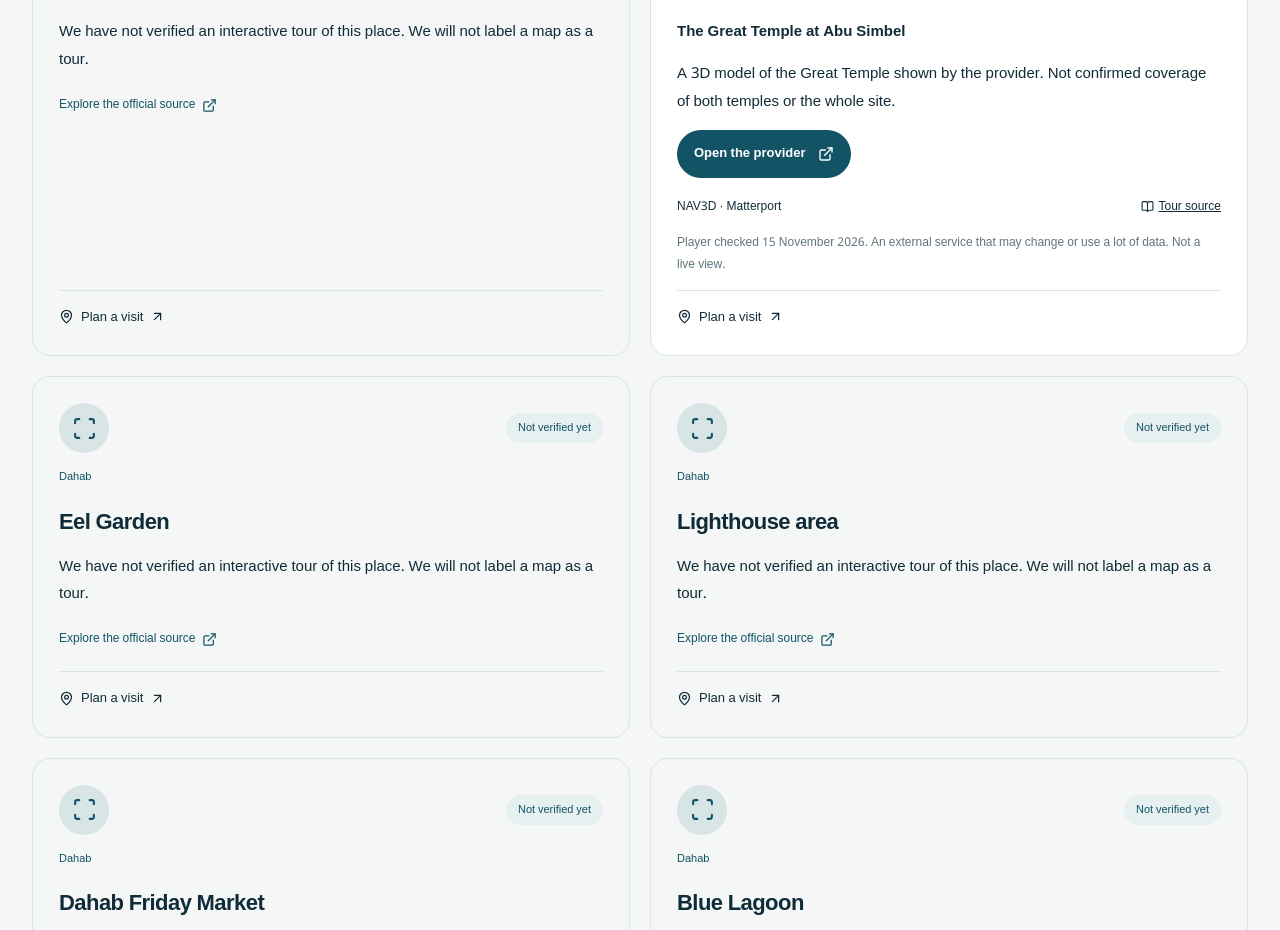
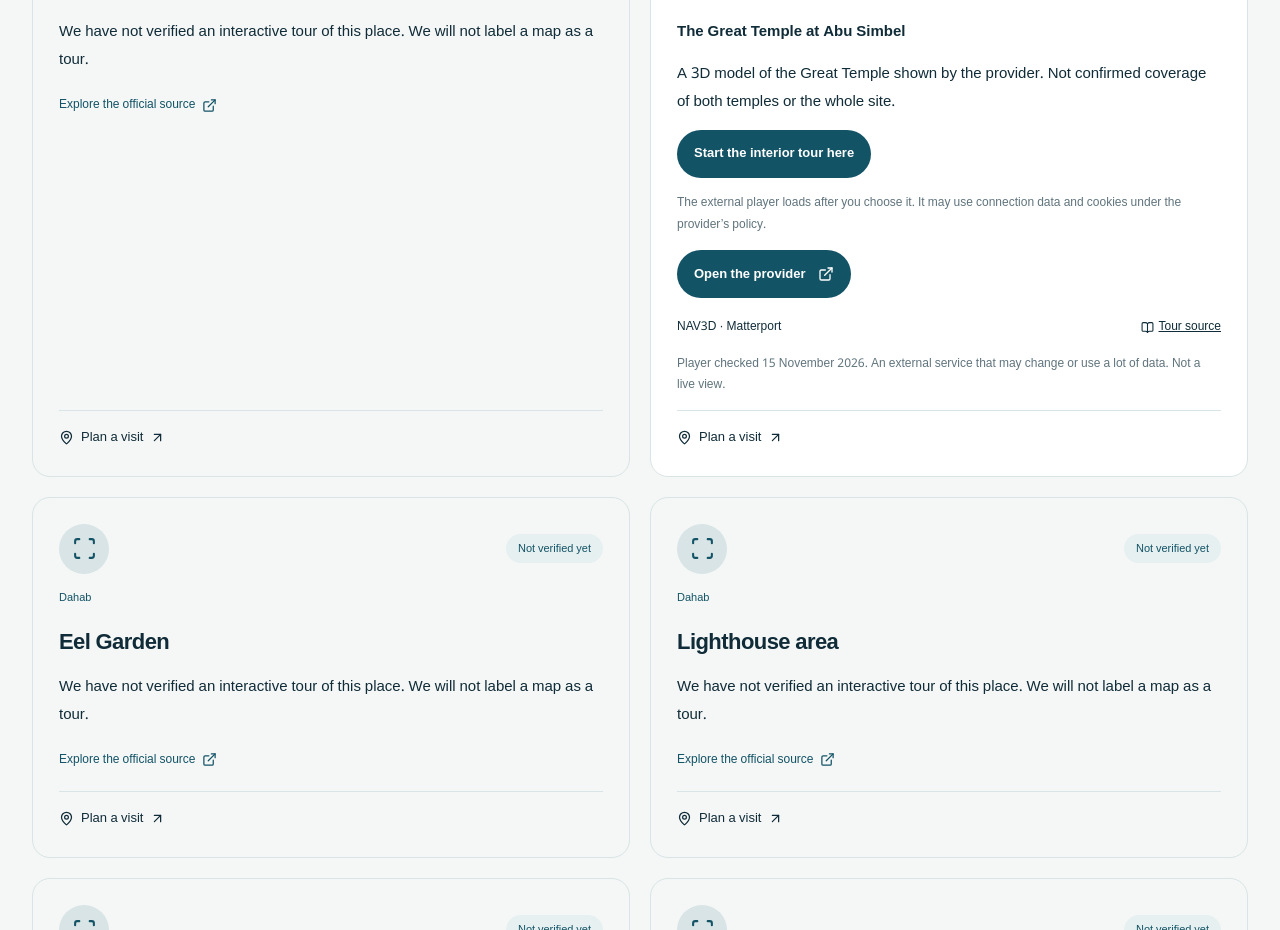
Before and after one commit to alhinawi/egypt-travel-guide, a Next.js app: page /en/virtual-tours/ in a window 1280 px wide. Shown: the part 4760-5690 px from the top of the page. Built offline with nearby package versions, Linux system fonts and the light colour scheme; no server answers.

Commit message:
Add opt-in Abu Simbel interior embed and media readiness ledger

```diff
--- /dev/null
+++ b/src/lib/media-status.ts
@@ -0,0 +1,3 @@
+import{places}from'./data';import{placePhotos}from'./photos';import tours from'./tours.json';
+export const mediaStatus=places.map(p=>{const tour=tours.find(t=>t.placeId===p.id);const photo=!!placePhotos[p.id];const interiorEmbed=!!(tour&&'embedUrl'in tour&&tour.embedUrl&&'interiorVerified'in tour&&tour.interiorVerified);return{id:p.id,photo,interiorEmbed,state:photo&&interiorEmbed?'qualifies':'pending'}});
+// Existing entries remain visible while being upgraded. New places must qualify before publication.
--- a/src/lib/tours.json
+++ b/src/lib/tours.json
@@ -42,7 +42,9 @@
       "en": "A 3D model of the Great Temple shown by the provider. Not confirmed coverage of both temples or the whole site."
     },
     "url": "https://my.matterport.com/show/?m=sgMWWDvdKsV",
-    "source": "https://nav-3d.com/project/abu-simbel-temple/"
+    "source": "https://egymonuments.gov.eg/news/virtual-tour-for-abu-simbel-temple/",
+    "embedUrl": "https://my.matterport.com/show/?m=sgMWWDvdKsV&play=1",
+    "interiorVerified": true
   },
   {
     "placeId": "egyptian-museum",
```
Also changed, not shown: src/components/info-pages.tsx (+1 -1 lines), src/components/virtual-tours.tsx (+1 -1 lines), src/app/globals.css, 1 other file (tests, documents, lock files or other folders).
